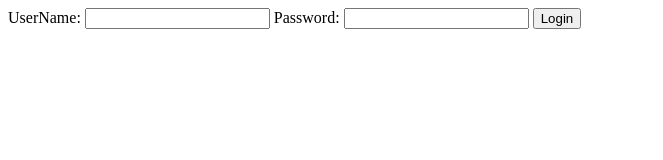
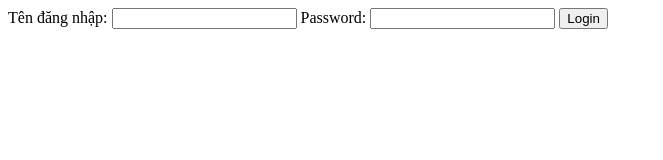
Before and after one commit to trantruonglananh931/kiemtragitN18, a plain HTML site: page index.html in a window 1280 px wide. Shown: the whole page, without its empty margins (0-663 px from the left). Drawn offline with Linux system fonts and the light colour scheme.

Commit message:
Change labels to Tên đăng nhập and Mật khẩu
Signed-off-by: Lan Anh <trantruonglananh225@gmail.com>

```diff
--- a/index.html
+++ b/index.html
@@ -1,4 +1,4 @@
-<label for="txtUserName">UserName:</label>
+<label for="txtUserName">Tên đăng nhập:</label>
 <input type="text" id="txtUserName" name="txtUserName">
 <label for="txtpassword">Password:</label>
 <input type="password" id="txtpassword" name="txtpassword">
```
